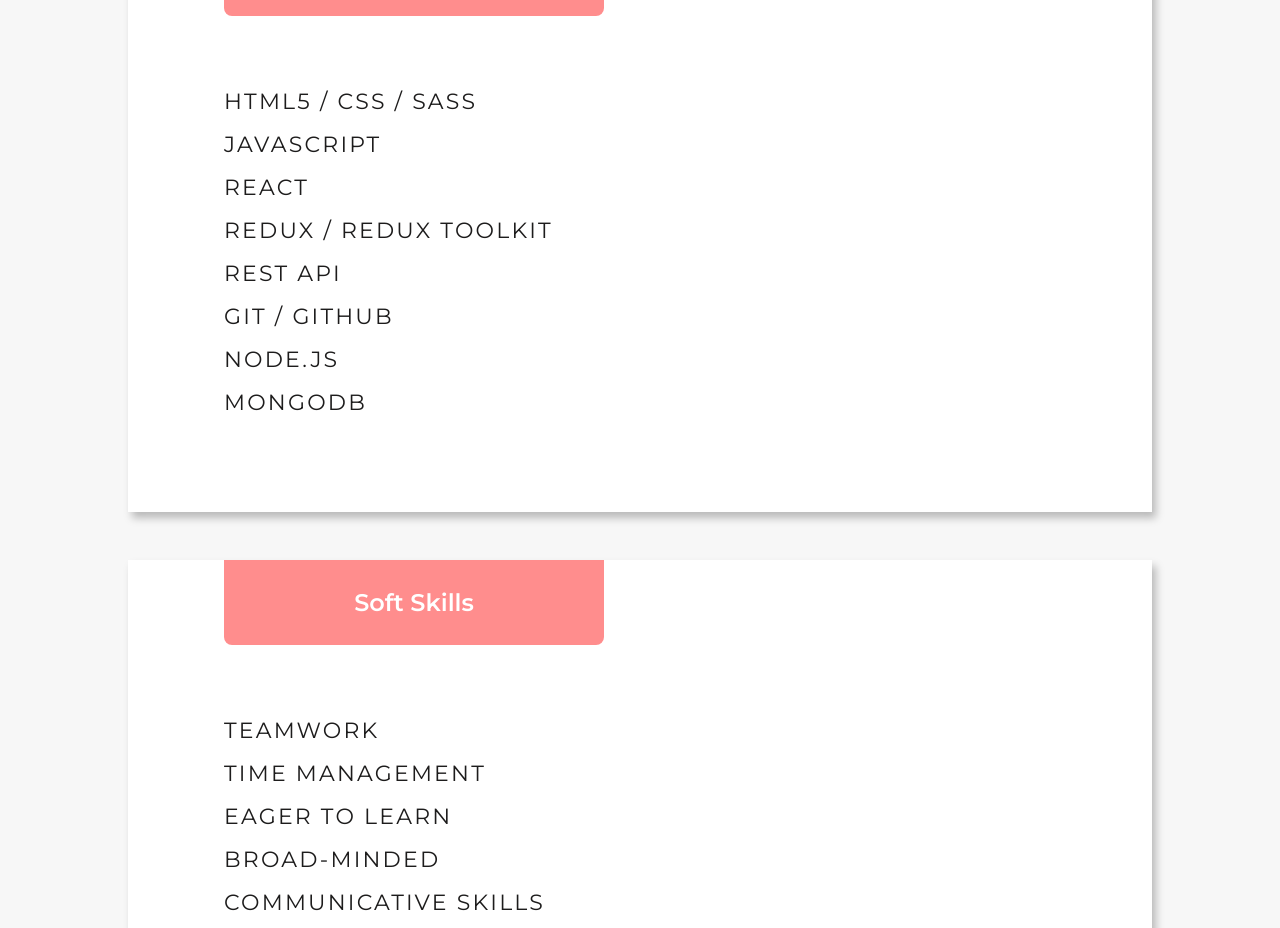
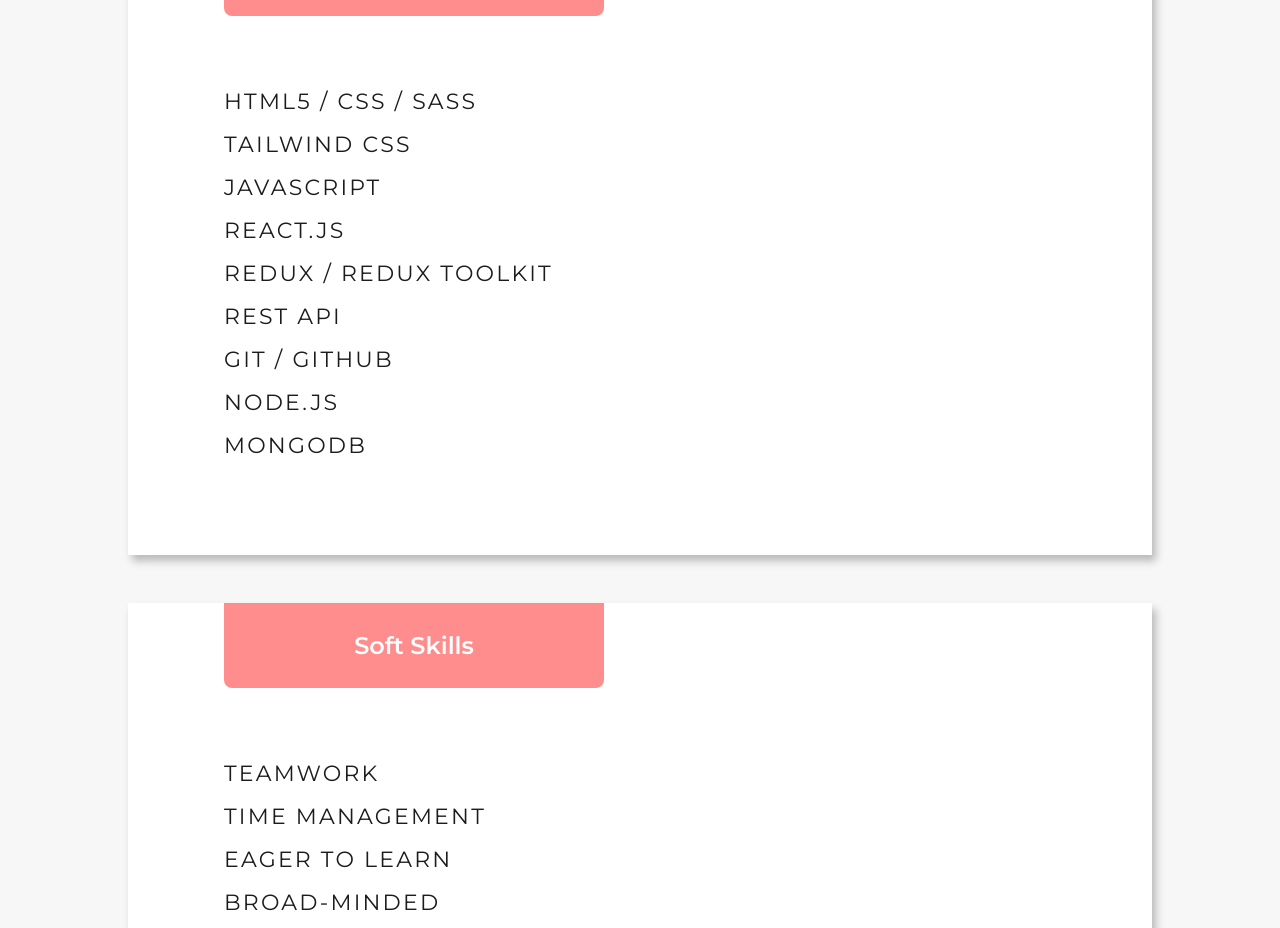
Before and after one commit to Basilika-draconum/curriculum-vitae, a React (Create React App) app: page /#/resume in a window 1280 px wide. Shown: the part 1580-2508 px from the top of the page. Built offline with nearby package versions, Linux system fonts and the light colour scheme.

Commit message:
Update Resume.jsx

```diff
--- a/src/components/Resume/Resume.jsx
+++ b/src/components/Resume/Resume.jsx
@@ -73,8 +73,9 @@ const Resume = () => {
             <li className={` ${s.item_title} ${s.skills_title}`}>
               HTML5 / CSS / SASS
             </li>
+            <li className={` ${s.item_title} ${s.skills_title}`}>Tailwind CSS</li>
             <li className={` ${s.item_title} ${s.skills_title}`}>JavaScript</li>
-            <li className={` ${s.item_title} ${s.skills_title}`}>React</li>
+            <li className={` ${s.item_title} ${s.skills_title}`}>React.js</li>
             <li className={` ${s.item_title} ${s.skills_title}`}>Redux / Redux Toolkit</li>
             <li className={` ${s.item_title} ${s.skills_title}`}>Rest API</li>
             <li className={` ${s.item_title} ${s.skills_title}`}>Git / GitHub</li>
```
